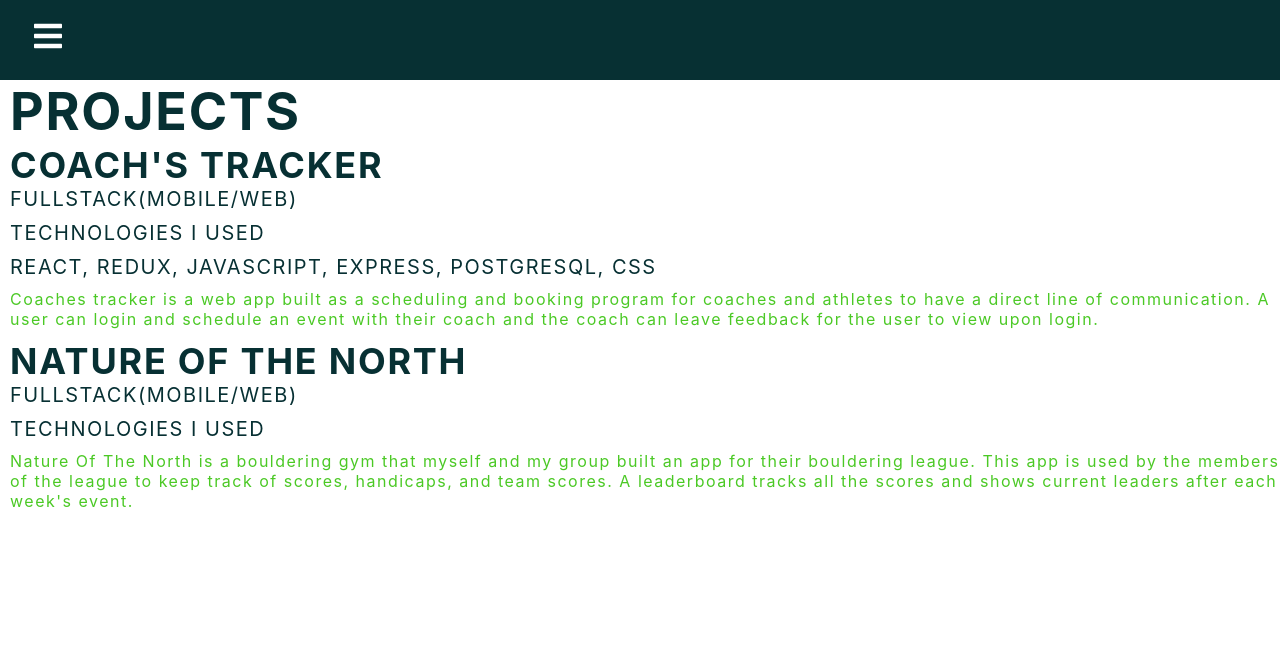
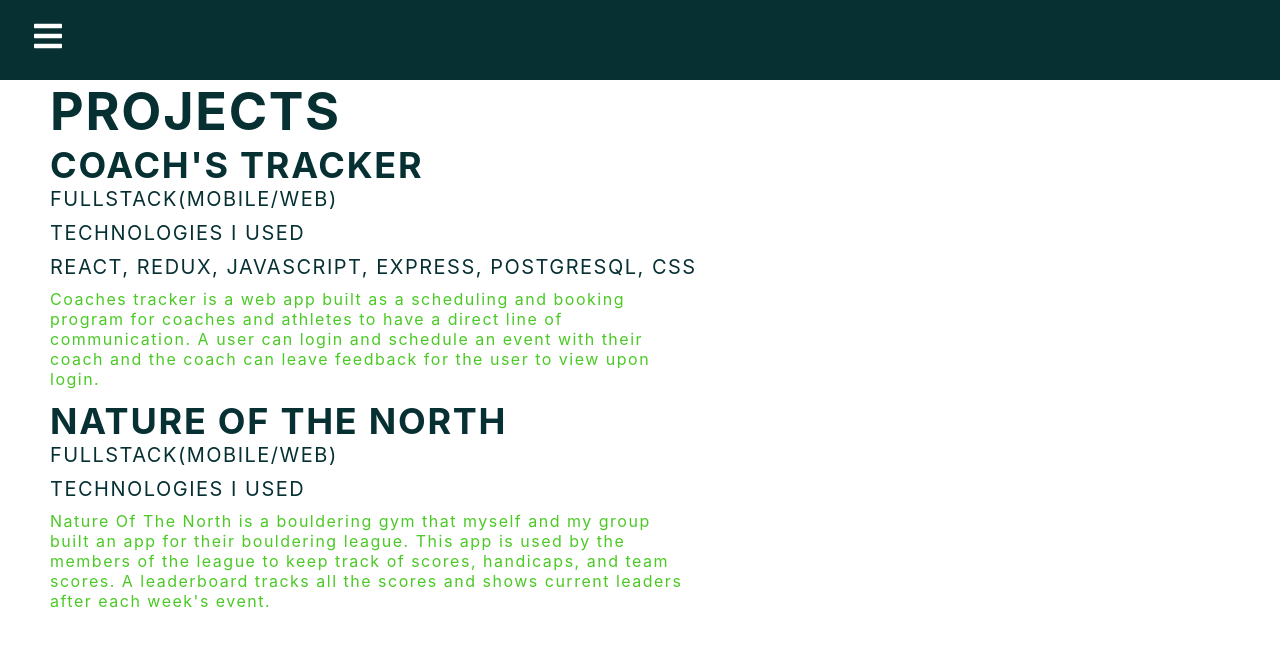
Before and after one commit to jgoth23/personal-website, a React (Create React App) app: page /projects in a window 1280 px wide. Shown: the top 646 px of the page. Built offline with nearby package versions, Linux system fonts and the light colour scheme.

Commit message:
styled project page

```diff
--- a/src/App.css
+++ b/src/App.css
@@ -37,10 +37,10 @@
   margin-left: 10px;
   cursor: e-resize;
 }
-.social-link:hover,
-.social-link:focus {
-  opacity: 1;
+.social-link:hover {
+  color: rgb(75, 201, 37);
 }
+
 
 .profile-name {
   /* text-align: center; */
@@ -127,7 +127,7 @@
   font-size: 3.25rem;
   letter-spacing: 1.75px;
   color: rgb(7, 48, 51);
-  margin-left: 10px;
+  margin-left: 50px;
 }
 .checklist {
   list-style: none;
@@ -152,7 +152,7 @@
   letter-spacing: 1.5px;
   color: rgb(75, 201, 37);
   margin-bottom: 10px;
-  margin-left: 10px;
+  margin-left: 50px;
 }
 .logo-list:hover {
   color: darkgrey;
@@ -164,7 +164,7 @@
   font-size: 3.25rem;
   letter-spacing: 1.75px;
   color: rgb(7, 48, 51);
-  margin-left: 10px;
+  margin-left: 50px;
 }
 
 .pro-position {
@@ -173,7 +173,7 @@
   font-size: 2.25rem;
   letter-spacing: 1.75px;
   color: rgb(7, 48, 51);
-  margin-left: 10px;
+  margin-left: 50px;
 }
 
 .pro-body {
@@ -183,7 +183,7 @@
   letter-spacing: 1.5px;
   color: rgb(7, 48, 51);
   margin-bottom: 10px;
-  margin-left: 10px;
+  margin-left: 50px;
 }
 
 .pro-details {
@@ -193,7 +193,8 @@
   letter-spacing: 1.5px;
   color: rgb(75, 201, 37);
   margin-bottom: 10px;
-  margin-left: 10px;
+  margin-left: 50px;
+  width: 50%;
 }
 
 @media (min-width: 600px) {
```
